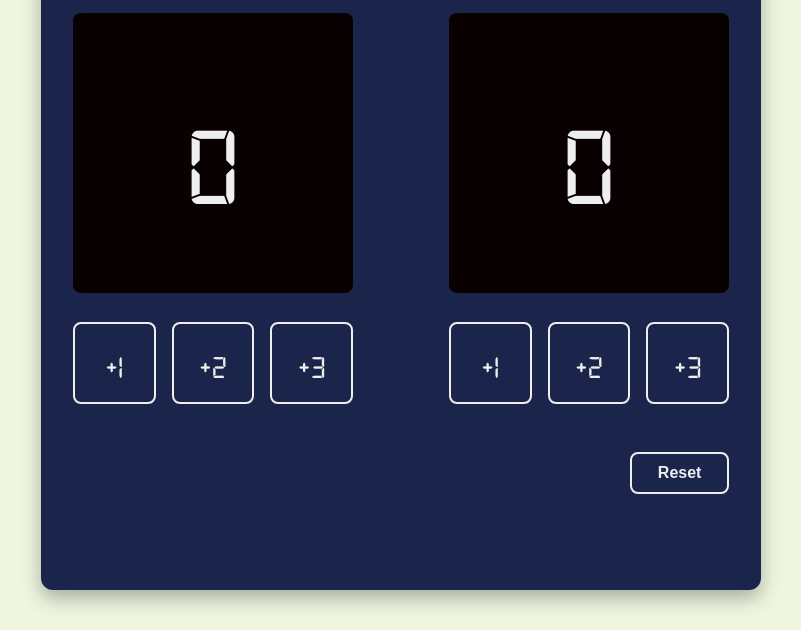
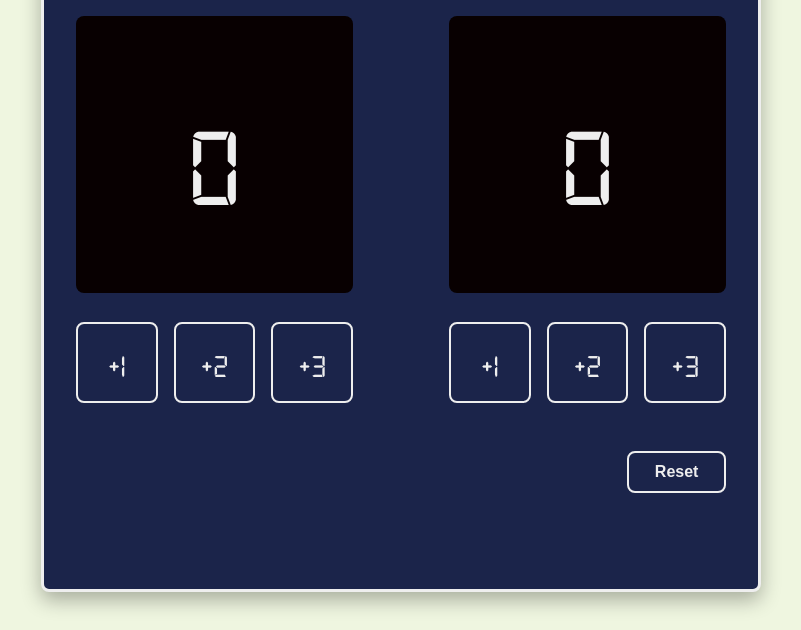
Before and after one commit to aayushraj2024/score-counter, a plain HTML site: page index.html in a window 1280 px wide. Shown: the part 170-800 px from the top of the page, without its empty margins (239-1040 px from the left). Drawn offline with Linux system fonts and the light colour scheme.

Commit message:
add border around score counter

```diff
--- a/style.css
+++ b/style.css
@@ -28,8 +28,9 @@ body {
   margin: 0 auto;
   background-color: #1b244a;
   color: #eee;
-  border-radius: 12px;
+  border-radius: 8px;
   box-shadow: 0 8px 20px rgba(0, 0, 0, 0.3);
+  border: 3px solid #eee;
 }
 
 .score-counter__main {
```
